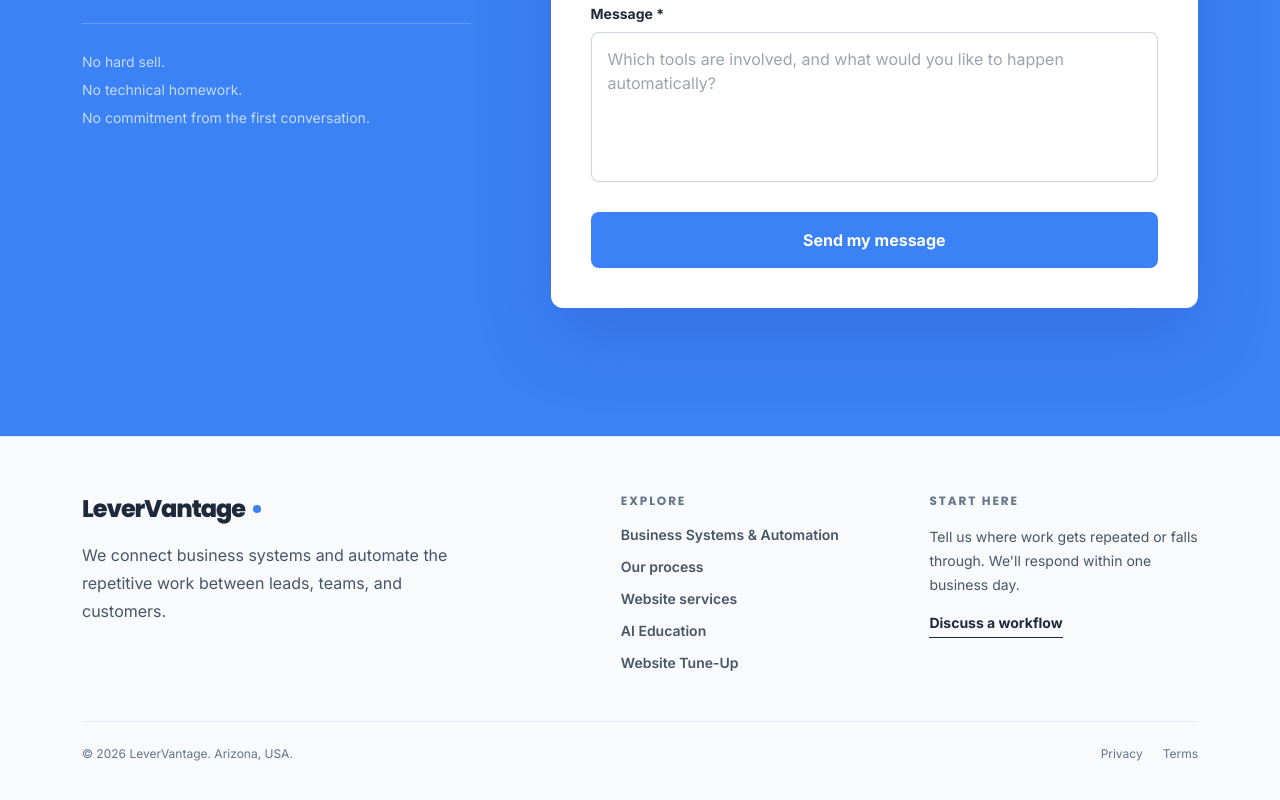
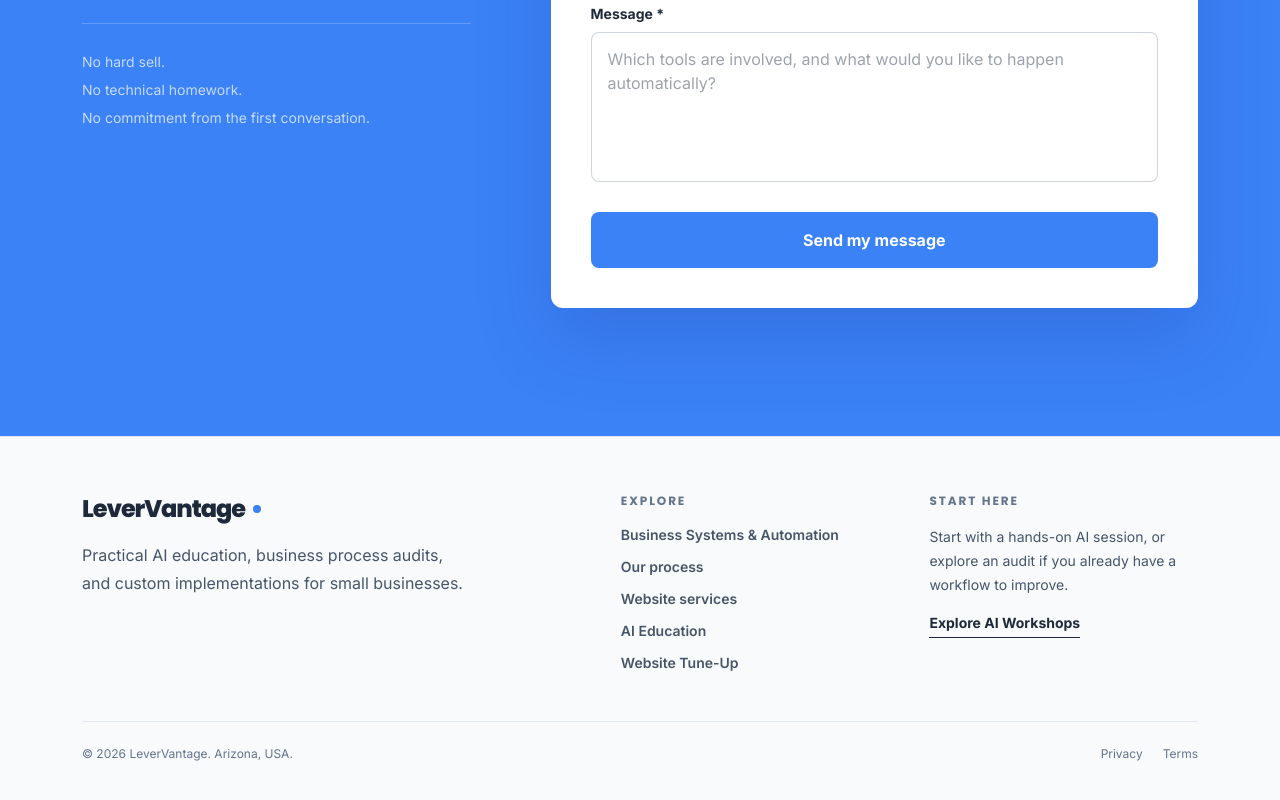
Before and after one commit to Procstar13/LaunchLocal, a Next.js app: page / in a window 1280 px wide. Shown: the part 7850-8650 px from the top of the page. Built offline with nearby package versions, Linux system fonts and the light colour scheme; no server answers.

Commit message:
Align navigation and service CTAs to education funnel

```diff
--- a/src/components/Footer.tsx
+++ b/src/components/Footer.tsx
@@ -12,7 +12,7 @@ export default function Footer() {
               <span className="h-2 w-2 rounded-full bg-accent" />
             </Link>
             <p className="mt-4 max-w-sm text-base leading-7 text-text-secondary">
-              We connect business systems and automate the repetitive work between leads, teams, and customers.
+              Practical AI education, business process audits, and custom implementations for small businesses.
             </p>
           </div>
 
@@ -29,9 +29,9 @@ export default function Footer() {
 
           <div>
             <h2 className="text-xs font-bold uppercase tracking-[0.16em] text-text-muted">Start here</h2>
-            <p className="mt-4 text-sm leading-6 text-text-secondary">Tell us where work gets repeated or falls through. We&apos;ll respond within one business day.</p>
-            <Link href="/?plan=Automation#contact" className="mt-4 inline-flex border-b border-text-primary pb-1 text-sm font-bold text-text-primary hover:text-accent">
-              Discuss a workflow
+            <p className="mt-4 text-sm leading-6 text-text-secondary">Start with a hands-on AI session, or explore an audit if you already have a workflow to improve.</p>
+            <Link href="/ai-education" className="mt-4 inline-flex border-b border-text-primary pb-1 text-sm font-bold text-text-primary hover:text-accent">
+              Explore AI Workshops
             </Link>
           </div>
         </div>
```
